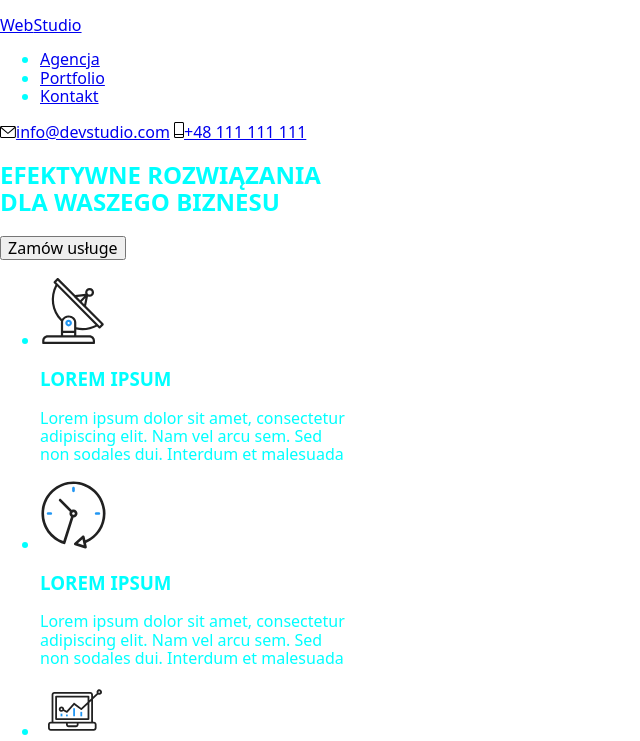
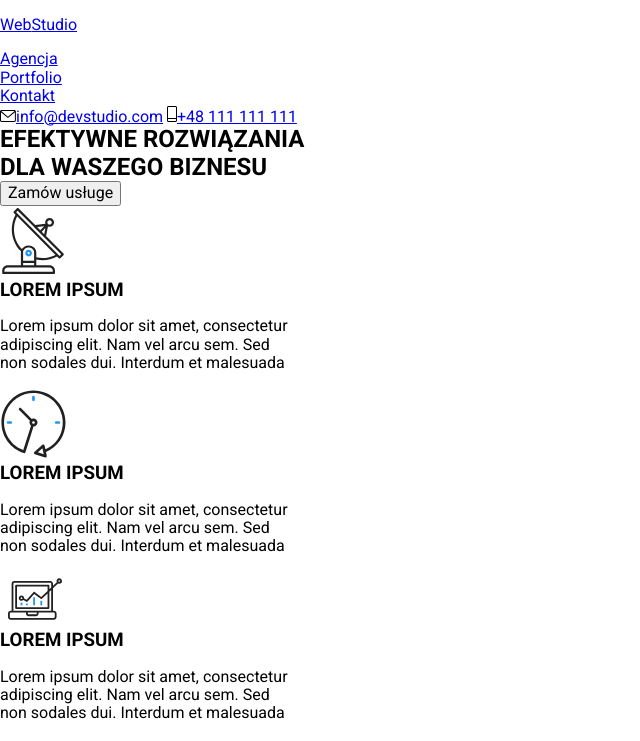
Before and after one commit to kamilawrzesniewska/goit-markup-hw-07, a plain HTML site: page index.html in a window 1280 px wide. Shown: the top 741 px of the page, without its empty margins (0-640 px from the left). Drawn offline with nearby package versions, Linux system fonts and the light colour scheme; files whose address does not match are found by name.

Commit message:
variables, common

```diff
--- /dev/null
+++ b/sass/components/_common.scss
@@ -0,0 +1,27 @@
+body {
+    font-family: var(--main-font);
+}
+
+h1,
+h2,
+h3,
+h4,
+h5,
+h6 {
+    margin: 0;
+    padding: 0;
+}
+
+ul,
+ol {
+    padding: 0;
+    margin: 0;
+}
+
+p {
+    padding: 0;
+}
+
+img {
+    display: block;
+}
--- a/sass/main.scss
+++ b/sass/main.scss
@@ -1,3 +1,2 @@
-body{
-    color: aqua;
-}
+@import "./utils/variables";
+@import "./components/common";
--- /dev/null
+++ b/sass/utils/_variables.scss
@@ -0,0 +1,15 @@
+:root {
+    --main-font: 'Roboto', sans-serif;
+    --secondary-font: 'Raleway', sans-serif;
+    --main-color: #2196F3;
+    --main-black: #212121;
+    --main-grey: #757575;
+    --color-backgroudn: #2f303a;
+    --white: #ffffff;
+    --black: #000000;
+    --btn-backround: #f5f4fa;
+    --border-color: #ececec;
+    --link-color: #afb1b8;
+    --overlay-color: rgba(33, 150, 243, 0.9);
+    --backdrop-color: rgba(0, 0, 0, 0.2);
+}
```
Also changed, not shown: css/main.css, css/main.min.css, 2 other files.
